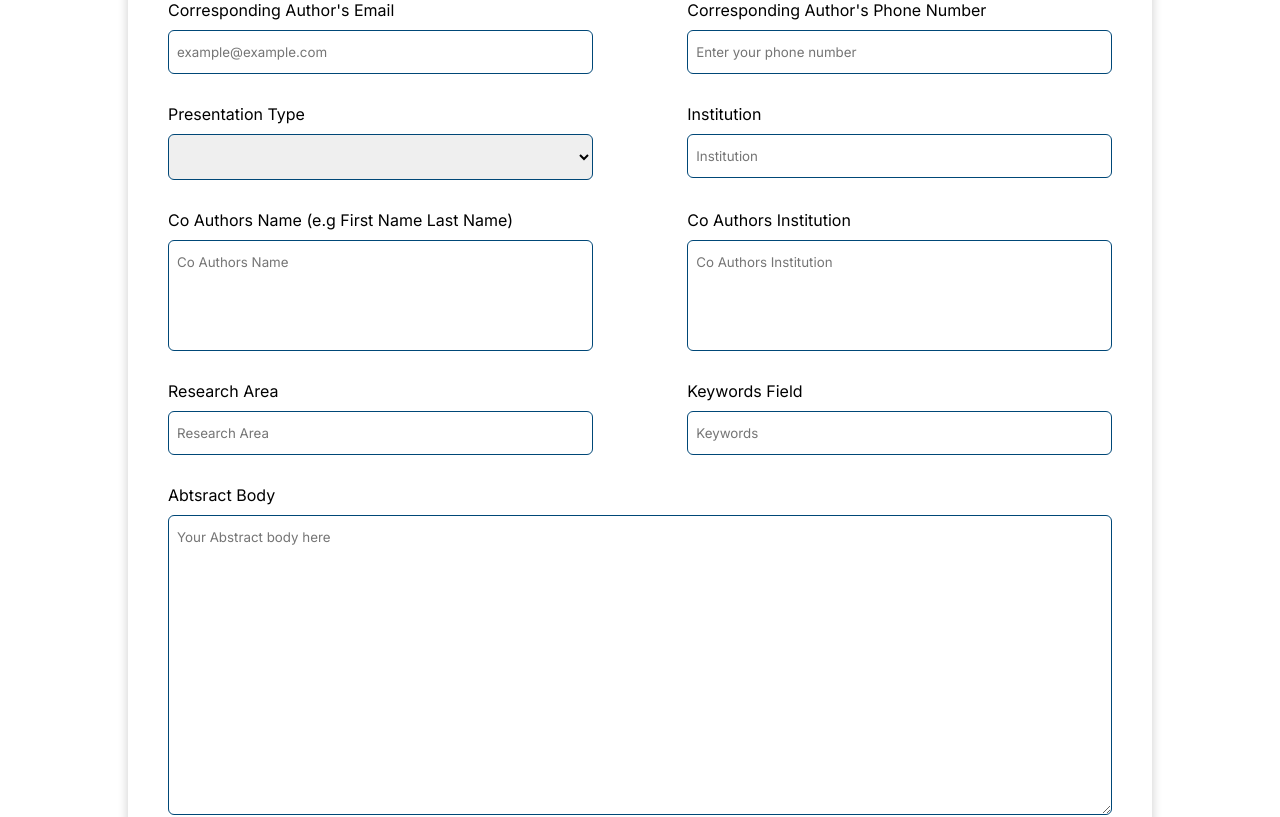
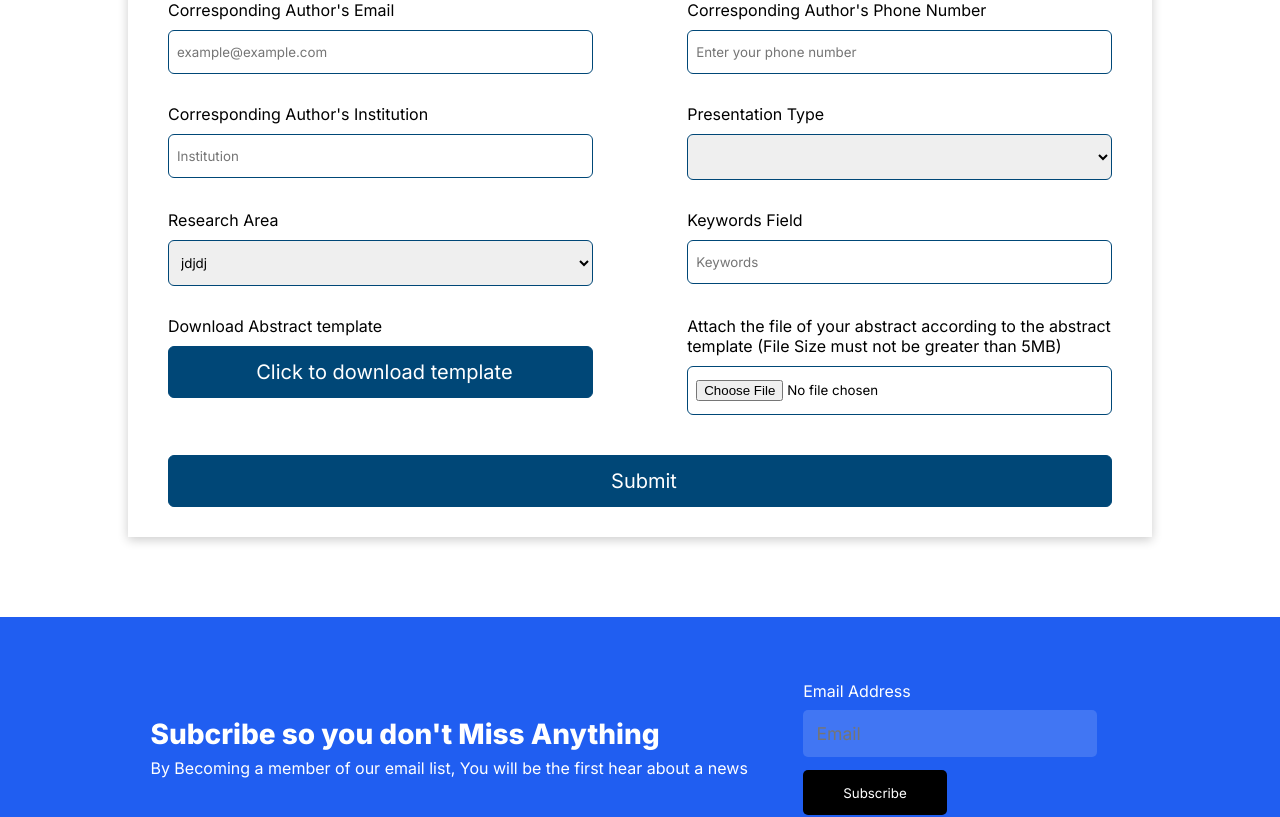
Before and after one commit to University-Of-Ibadan-Conference-Project/FrontEnd, a React (Create React App) app: page /submit-abstract in a window 1280 px wide. Shown: the part 660-1477 px from the top of the page. Built offline with nearby package versions, Linux system fonts and the light colour scheme.

Commit message:
made changes in the abstract page

```diff
--- a/src/components/Abstract/AbstractForm.jsx
+++ b/src/components/Abstract/AbstractForm.jsx
@@ -33,6 +33,10 @@ const AbstractForm = () => {
 
         <div className="section">
           <div className="section-1">
+            <label htmlFor="name">Corresponding Author{`'`}s Institution</label>
+            <input type="text" placeholder="Institution" />
+          </div>
+          <div className="section-2">
             <label htmlFor="pre">Presentation Type</label>
             <select>
               <option value=""></option>
@@ -45,49 +49,46 @@ const AbstractForm = () => {
               </option>
             </select>
           </div>
-          <div className="section-2">
-            <label htmlFor="name">Institution</label>
-            <input type="text" placeholder="Institution" />
-          </div>
         </div>
-        <div className="section">
-          <div className="section-1">
-            <label htmlFor="co">
-              Co Authors Name (e.g First Name Last Name)
-            </label>
-            <input type="text" placeholder="Co Authors Name" id="co-author" />
-          </div>
-          <div className="section-2">
-            <label htmlFor="inst">Co Authors Institution</label>
-            <input
-              type="text"
-              placeholder="Co Authors Institution"
-              id="co-author"
-            />
-          </div>
-        </div>
+
         <div className="section">
           <div className="section-1">
             <label htmlFor="rese">Research Area</label>
-            <input type="text" placeholder="Research Area" />
+            <select>
+              <option value="djdj">jdjdj</option>
+              <option value=""></option>
+              <option value=""></option>
+              <option value=""></option>
+              <option value=""></option>
+              <option value=""></option>
+              <option value=""></option>
+              <option value=""></option>
+              <option value=""></option>
+              <option value=""></option>
+              <option value=""></option>
+              <option value=""></option>
+            </select>
           </div>
           <div className="section-2">
             <label htmlFor="rese">Keywords Field</label>
             <input type="text" placeholder="Keywords" />
           </div>
         </div>
-        <div className="sections">
-          <label htmlFor="body">Abtsract Body</label>
-          <textarea placeholder="Your Abstract body here"></textarea>
+        <div className="section">
+          <div className="section-1">
+            <label htmlFor="body">Download Abstract template</label>
+            <button className="btn">Click to download template</button>
+          </div>
+          <div className="section-2">
+            <label htmlFor="file">
+              Attach the file of your abstract according to the abstract
+              template (File Size must not be greater than 5MB)
+            </label>
+            <input type="file" />
+          </div>
         </div>
-        <div className="section-1">
-          <label htmlFor="file">
-            Attach the file of your abstract according to the abstract template
-            (File Size must not be greater than 5MB)
-          </label>
-          <input type="file" />
-        </div>
-        <button>Submit</button>
+
+        <button className="submit">Submit</button>
         {/* <div>
                 <label htmlFor="name">Last Name</label>
                 <input type="text" placeholder="Name"/>
--- a/src/sass/components/Form/Form.scss
+++ b/src/sass/components/Form/Form.scss
@@ -20,6 +20,22 @@
       &-2 {
         width: 45%;
         margin-bottom: 30px;
+        .btn {
+          width: 100%;
+          display: block;
+          padding: 13px 0 13px 8px;
+
+          margin-top: 10px;
+          border-radius: 6px;
+          border: 1px solid #004777;
+          transition: all ease-in-out 300ms;
+          &:hover {
+            border: 1px solid #00afb5;
+          }
+          &:focus {
+            outline: 0;
+          }
+        }
       }
     }
     .sections {
@@ -31,7 +47,7 @@
     }
     input,
     select,
-    button,
+    .submit,
     textarea {
       display: block;
       padding: 13px 0 13px 8px;
```
